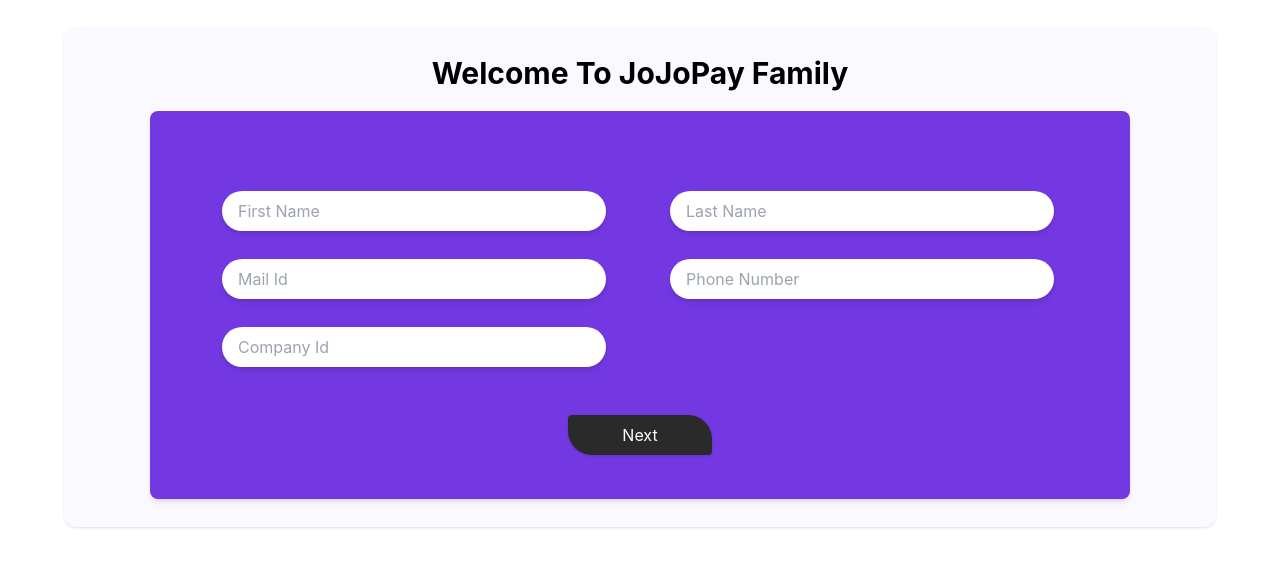
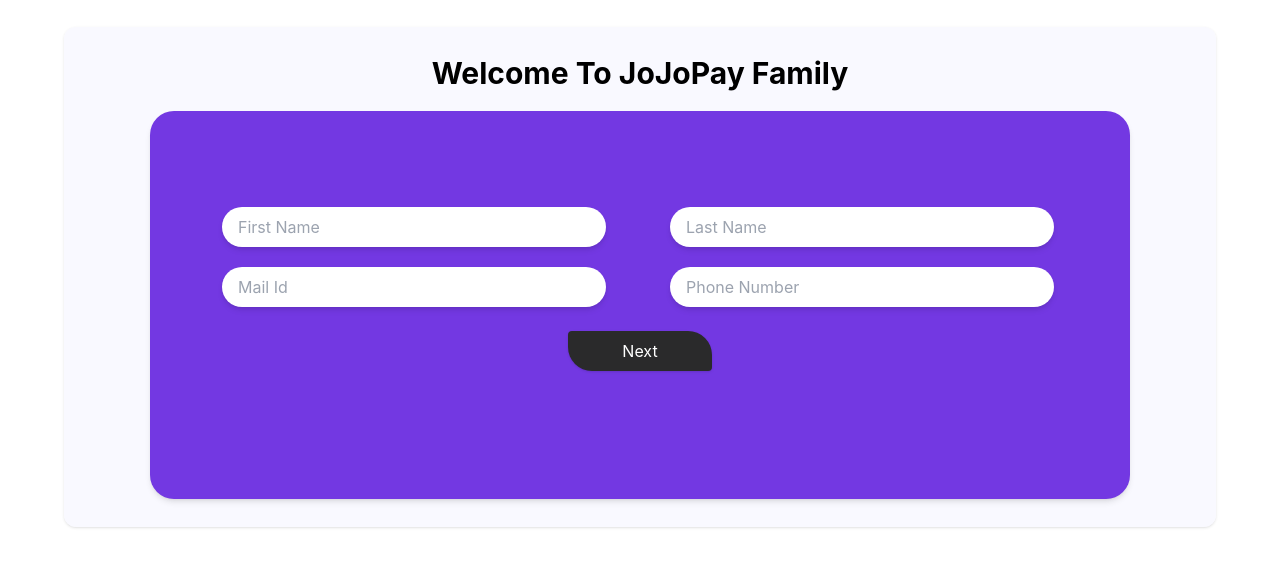
Before and after one commit to suganparvathi/main-admin, a React (Create React App) app: page /sign-up in a window 1280 px wide. Shown: the part 123-690 px from the top of the page. Built offline with nearby package versions, Linux system fonts and the light colour scheme.

Commit message:
company list

```diff
--- a/src/API/constants.ts
+++ b/src/API/constants.ts
@@ -5,5 +5,6 @@
   },
   userDetails: {
     getUsersCount: "getAllCounts",
+    getProfileData: "getProfileData",
   },
 };
--- a/src/pages/AddBusCompany/Components/BusCompanyList.tsx
+++ b/src/pages/AddBusCompany/Components/BusCompanyList.tsx
@@ -1,4 +1,4 @@
-import React, { useCallback, useState } from "react";
+import React, { useCallback, useEffect, useState } from "react";
 import BackButton from "../../../components/BackButton";
 import Searchbar from "../../../components/Searchbar";
 import { FiFilter } from "react-icons/fi";
@@ -11,11 +11,17 @@
 import {MdModeEdit} from 'react-icons/md';
 import { OlaBus } from "../../TripsHistory/Components/OlaBus";
 import { OlaBusPop } from "./OlaBusPop";
+import axios from "../../../API/axios";
+import { constants } from "../../../API/constants";
 
 
 const members = [
   { name : "OLA Bus(#456TYP)"},
   { name : "Red Bus(#456TYP)"},
+  { name : "Uber Bus(#456TYP)"},
+  { name : "Uber Bus(#456TYP)"},
+  { name : "Uber Bus(#456TYP)"},
+  { name : "Uber Bus(#456TYP)"},
   { name : "Uber Bus(#456TYP)"},
 
 ]
@@ -33,6 +39,14 @@
 
 const [showMoreOptions, setShowMoreOptions] = useState(false);
 
+useEffect(() => {
+  const GetCompanyData = async () => {
+    const response = await axios.get(constants.userDetails.getProfileData);
+    console.log(response?.data, "bus company list");
+  }
+  GetCompanyData();
+}, [])
+
 
   const handleShowOptions = () => {
     setShowMoreOptions(!showMoreOptions);
@@ -43,8 +57,8 @@
    const [showMoreOptions1, setShowMoreOptions1] = useState(false);
   const handleShowOptions1 = () => {
      setShowMoreOptions1(!showMoreOptions1);
-
     }
+    // getProfileData
 
 
 return (
@@ -114,14 +128,14 @@
                 </div>
 
             </div>
-            <div className="w-full h-full flex flex-col">
+            <div className="w-full h-[55%] flex flex-col overflow-y-auto overflow-x-hidden">
             {members.map(({name}) => (
-                <div className="w-full h-[20%]  flex flex-row">
-                <div className=" w-full mt-6 h-full flex flex-start text-xl font-bold text-white">
+                <div className="w-full h-[20%] mb-4 flex flex-row">
+                <div className="w-full mt-6 h-full flex flex-start text-xl font-bold text-white">
                 <div className='rounded-full ml-14 drop-shadow-xl bg-white justify-center flex items-center w-[70px] h-[70px]'>
                       <FaBus className="text-2xl text-quaternary"/>
                       </div>
-                   <div className="ml-2 text-2xl mt-4">
+                   <div className="text-2xl mt-4 ml-6">
                       <p>{name}</p>
                   </div>
                 </div>
--- a/src/pages/SignUp/SignUp.tsx
+++ b/src/pages/SignUp/SignUp.tsx
@@ -27,6 +27,7 @@
     .label("Last Name"),
   MailId: yup
     .string()
+    .email("Enter a Valid Email id")
     .required("Mail Id is required")
     .label("Mail Id"),
   PhoneNumber: yup
@@ -76,16 +77,10 @@
   const [error, setError] = useState<string>("error")
 
 
-  // useEffect(() => {
-  //   const checkUpload = async (values: SignUpProps) => {
-  //     setStoreValue(values)
-  //     }
-  //     // checkUpload();
-  //     }, [])
-
   const handleSubmit = async (values: SignUpProps) => {
-      setIsLoading(true);
+      // setIsLoading(true);
       console.log(values);
+      // setLogin(true)
     //   try{
     //     // const Response = await axios.post(constants.auth.register, values)
     //     const respose = await axios.post(constants.auth.register, values)
@@ -108,14 +103,12 @@
     // }
 
   };
-console.log("USERIID", userId?.data);
 
 const SignupData = [
   {name: "FirstName", placeholder:"First Name"},
   {name: "LastName", placeholder:"Last Name"},
   {name: "MailId", placeholder:"Mail Id"},
   {name: "PhoneNumber", placeholder:"Phone Number"},
-  {name: "companyId", placeholder:"Company Id"},
 
 ]
 
@@ -134,26 +127,24 @@
             Welcome To JoJoPay Family
           </h5>
           {!login ?
-          <div className="w-[980px] h-full bg-quaternary px-4 py-10 rounded-lg rounded-3xl shadow-md">
+          <div className="w-[980px] h-full bg-quaternary px-4 py-10 rounded-3xl shadow-md">
           <CustomForm
             initialValues={initialState}
             validationSchema={validationSchema}
             onSubmit={handleSubmit}
           >
             <div className="grid grid-cols-2  gap-1 mt-10  ml-14">
-                {SignupData.map((data) => (
+                {SignupData.map((data:any) => (
                   <div>
                     <Input
                     type="text"
                     name={data.name}
                     placeholder={data.placeholder}
-                    className="border-none text-black outline-none bg-blue   shadow-md w-96"
-                    inputContainerClassName="mb-6"
+                    className="border-none text-black outline-none bg-blue   shadow-md w-96 mt-4"
                     />
                     <ErrorMessage name={data.name} render={renderError}/>
                 </div>
                   ))}
-
             </div>
             <div className="w-full flex justify-end">
               <Button
@@ -164,15 +155,10 @@
               />
             </div>
           </CustomForm>
-          {error === "error" ?
-          null
-          :
-          <p className="text-red-200 w-full text-center mt-2">{`${error} already exist`}</p>
-        }
             </div>
           :
-          <div className="w-[500px] h-[10px] bg-white  rounded-lg shadow-md">
-            {/* {/ <CreateUser jojoUserId={userId} /> /} */}
+          <div className="flex justify-center w-[980px] h-full bg-quaternary px-4 py-10 rounded-3xl shadow-md">
+              hi
            </div>
 
           }
```
